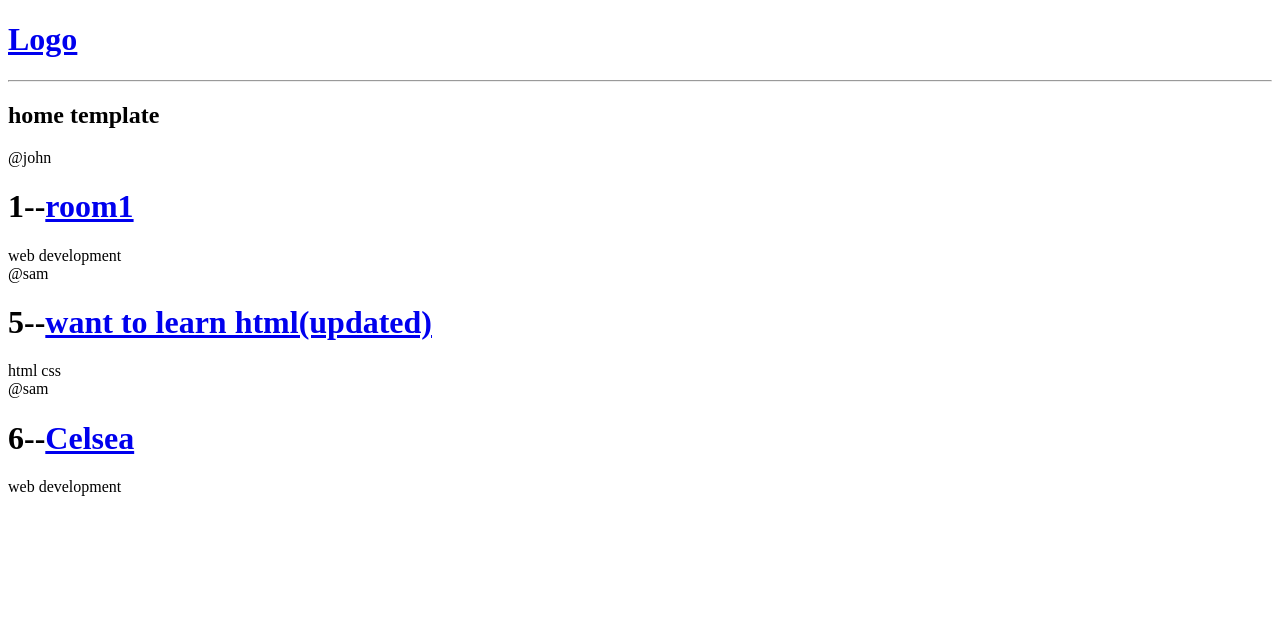
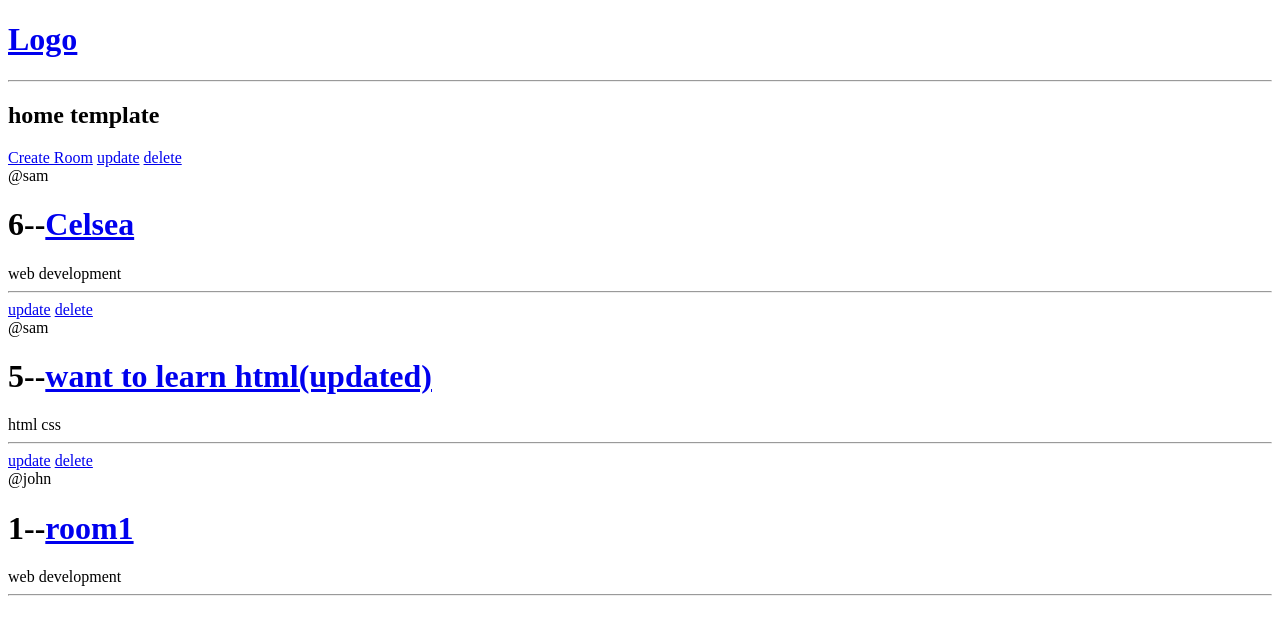
Before and after one commit to m4249/discusser, a Django app: page / in a window 1280 px wide. Shown: the top 635 px of the page. Run offline with Django 3.2, Linux system fonts and the light colour scheme; data comes from the database, SQL or seed files in the repository; both versions use the stored data as it was after the commit.

Commit message:
crud operation learned

```diff
--- a/project/base/models.py
+++ b/project/base/models.py
@@ -22,9 +22,13 @@ class Room(models.Model):
     #  snapshot on ever item we saved
     created = models.DateTimeField(auto_now_add = True)
 
+    class Meta:
+        ordering = ['-updated','-created']
+
 
     def __str__(self):
         return self.name
+
 
 class Message(models.Model):
     user=models.ForeignKey(User, on_delete=models.CASCADE)
--- a/project/base/templates/base/home.html
+++ b/project/base/templates/base/home.html
@@ -4,11 +4,17 @@
 
 <h2>home template</h1>
 <div>
+
+
+<a href="{% url 'create-room'%}">Create Room</a>
   {% for room in rooms %}
+  <a href="/update-room/{{room.id}}">update</a>
+    <a href="/delete-room/{{room.id}}">delete</a>
   <div>
   <span>@{{room.host.username}}
   </span><h1>{{room.id}}--<a href="/room/{{room.id}}">{{room.name}}</a></h1>
   {{room.topic.name}}</div>
+  <hr>
   {%endfor%}
 
 
--- a/project/base/urls.py
+++ b/project/base/urls.py
@@ -4,6 +4,9 @@ from django.http import HttpResponse
 from . import views
 
 urlpatterns = [
-    path("",views.home),
+    path("",views.home,name='home'),
     path("room/<str:pk>/",views.room,name='room'),
+    path('create-room/',views.createRoom, name="create-room"),
+    path('update-room/<str:pk>/',views.updateRoom, name="update-room"),
+    path('delete-room/<str:pk>/',views.deleteRoom, name="delete-room")
 ]
--- a/project/base/views.py
+++ b/project/base/views.py
@@ -1,6 +1,6 @@
-from django.shortcuts import render
+from django.shortcuts import render,redirect
 from .models import Room
-
+from .forms import RoomForm
 # Create your views here.
 # rooms = [
 #     {'id':1,'name':'sam'},
@@ -18,5 +18,40 @@ def home(request):
 def room(request,pk):
     room = Room.objects.get(id=pk)
     context = {'room':room}
+    return render(request,'base/room.html',context)
 
-    return render(request,'base/room.html',context)
+
+def createRoom(request):
+    form = RoomForm()
+
+    if request.method == 'POST':
+        form = RoomForm(request.POST)
+        if form.is_valid():
+            form.save()
+            return redirect('home')
+
+    context={'form':form}
+    return render(request, 'base/room_form.html',context)
+
+
+def updateRoom(request,pk):
+    room = Room.objects.get(id=pk)
+    form = RoomForm(instance = room)
+
+    if request.method == 'POST':
+        form = RoomForm(request.POST, instance=room)
+        if form.is_valid():
+            form.save()
+            return redirect('home')
+
+    context = {'form':form}
+
+    return render(request, 'base/room_form.html',context)
+
+
+def deleteRoom(request,pk):
+    room = Room.objects.get(id=pk)
+    if request.method =='POST':
+        room.delete()
+        return redirect('home')
+    return render(request, 'base/delete.html',{'obj':room})
--- a/project/templates/main.html
+++ b/project/templates/main.html
@@ -3,7 +3,6 @@
 <html>
   <head>
     <meta charset="utf-8" />
-    <meta http-equiv="X-UA-Compatible" content="IE=edge" />
     <title>Discusser</title>
     <meta name="description" content="" />
     <meta name="viewport" content="width=device-width, initial-scale=1" />
```
Also changed, not shown: project/base/forms.py (added, +8 -0 lines), project/base/templates/base/delete.html (added, +10 -0 lines), project/base/templates/base/room_form.html (added, +11 -0 lines), project/db.sqlite3.
